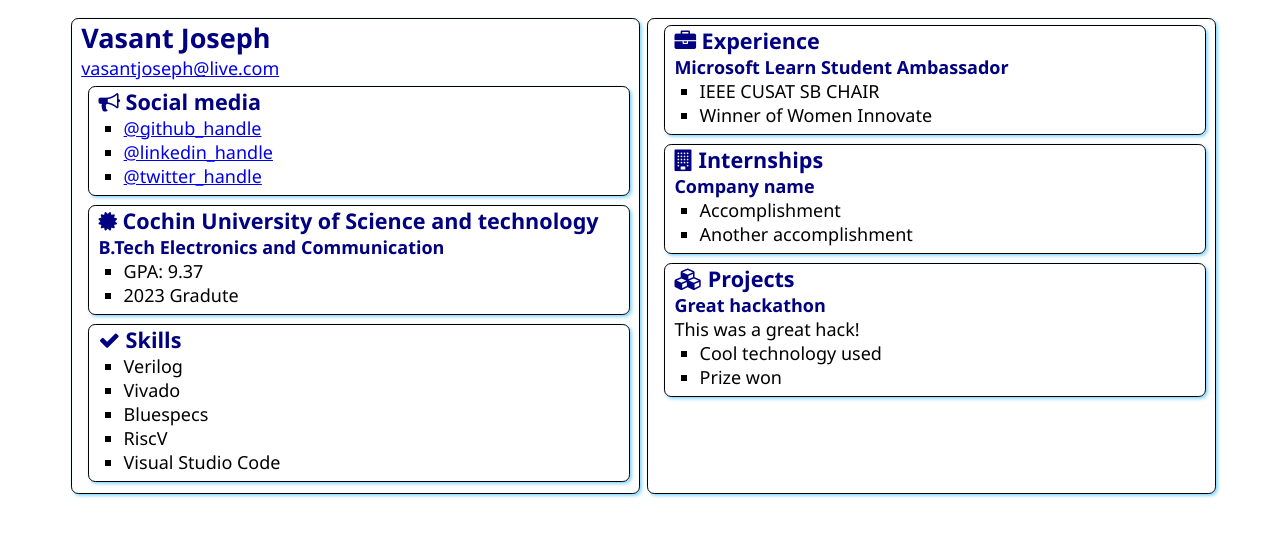
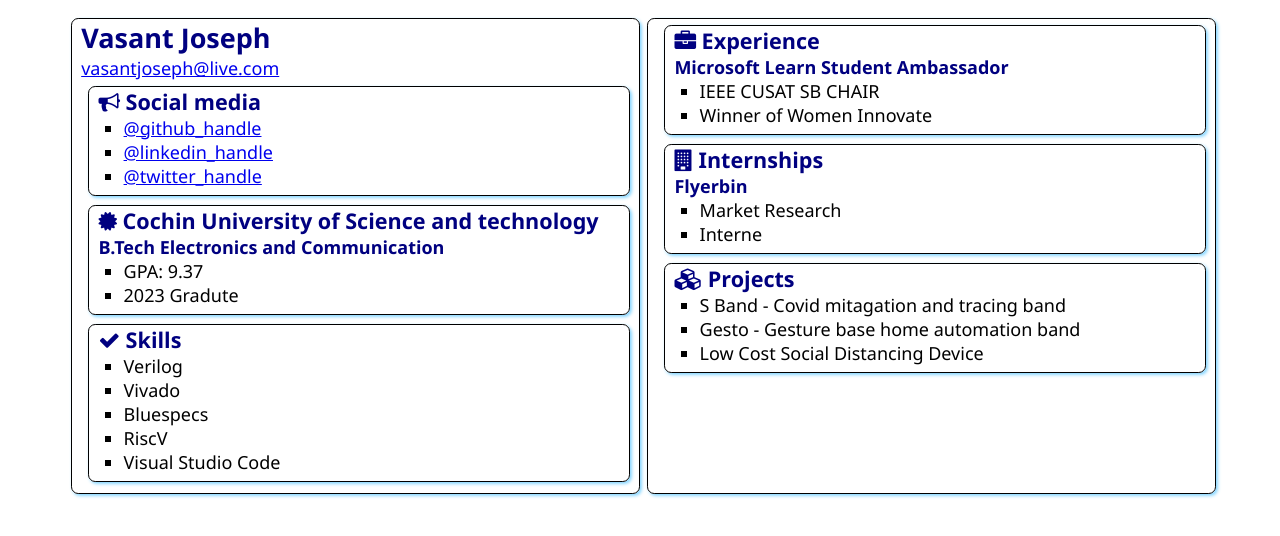
Before and after one commit to VasantJ3/SATechnicalOnboarding, a plain HTML site: page src/index.html in a window 1280 px wide. Drawn offline with Linux system fonts and the light colour scheme.

Commit message:
Update index.html

```diff
--- a/src/index.html
+++ b/src/index.html
@@ -73,10 +73,10 @@
                     Internships
                 </h2>
 
-                <h3>Company name</h3>
+                <h3>Flyerbin</h3>
                 <ul>
-                    <li>Accomplishment</li>
-                    <li>Another accomplishment</li>
+                    <li>Market Research</li>
+                    <li>Interne</li>
                 </ul>
             </section>
             <section class="box">
@@ -85,11 +85,10 @@
                     Projects
                 </h2>
 
-                <h3>Great hackathon</h3>
-                <div>This was a great hack!</div>
                 <ul>
-                    <li>Cool technology used</li>
-                    <li>Prize won</li>
+                    <li>S Band - Covid mitagation and tracing band</li>
+                    <li>Gesto - Gesture base home automation band</li>
+                    <li>Low Cost Social Distancing Device</li>
                 </ul>
             </section>
         </article>
```
